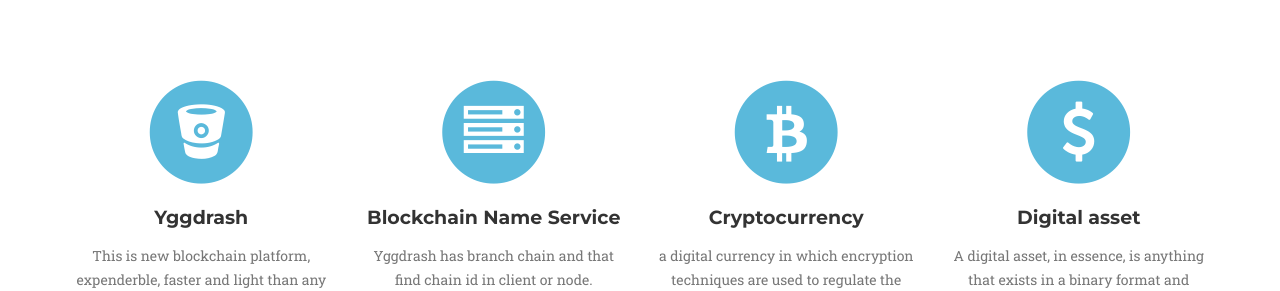
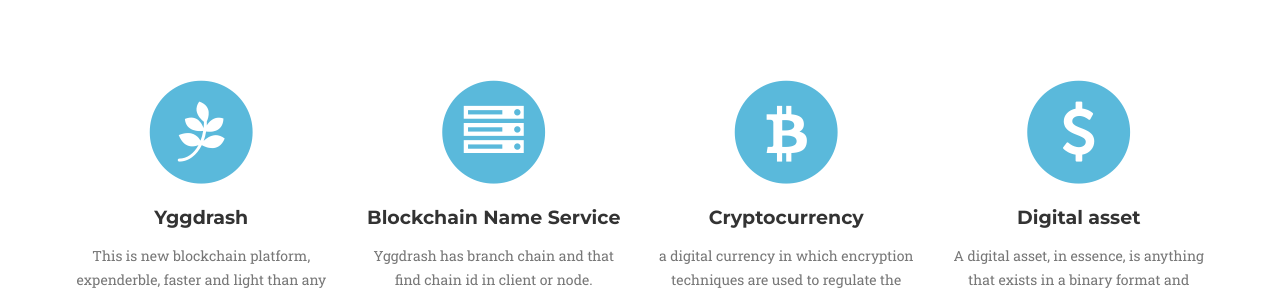
Before and after one commit to rtov/rtov.github.io, a Jekyll site: the page built from index.html, in a window 1280 px wide and 900 px high, scrolled down 979 px. Shown: the part 159-450 px from the top of the window. Built offline with Jekyll 4.4.1, drawn with Linux system fonts in a browser that asks for light colours; some web fonts are replaced.

Commit message:
edit blockchain platform temp image

```diff
--- a/_includes/services.html
+++ b/_includes/services.html
@@ -11,7 +11,7 @@
                 <div class="col-md-3">
                     <span class="fa-stack fa-4x">
                         <i class="fa fa-circle fa-stack-2x text-primary"></i>
-                        <i class="fa fa-bitbucket fa-stack-1x fa-inverse"></i>
+                        <i class="fa fa-pagelines fa-stack-1x fa-inverse"></i>
                     </span>
                     <h4 class="service-heading">Yggdrash</h4>
                     <p class="text-muted">This is new blockchain platform, expenderble, faster and light than any other platform.</p>
```
